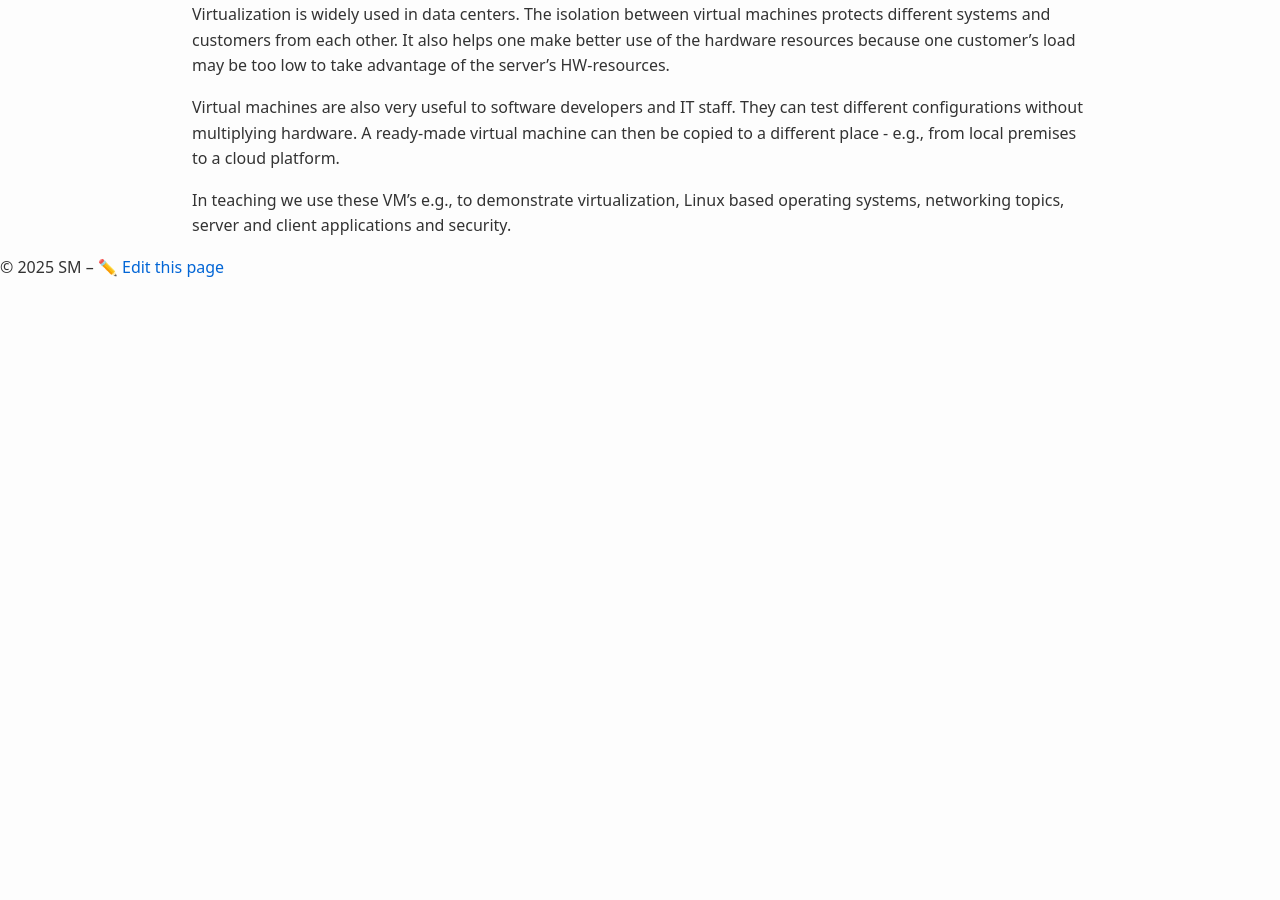
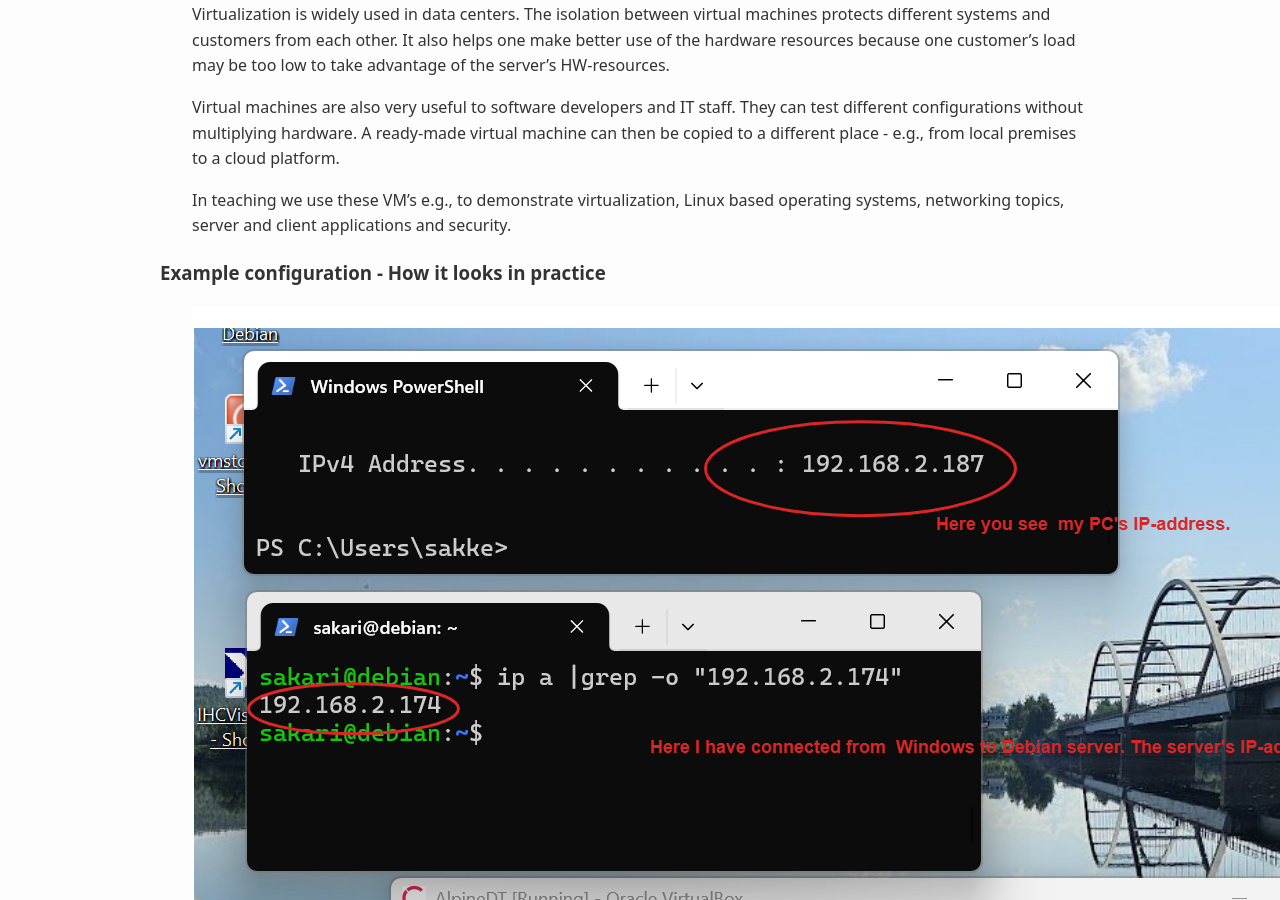
Before and after one commit to averkoc/lx, a Jekyll site: the page built from docs/virtualization.md, in a window 1280 px wide and 900 px high, scrolled down 318 px. Built offline with Jekyll 4.4.1, drawn with Linux system fonts in a browser that asks for light colours; before the commit the page ends 900 px from its top, so only the background shows below that.

Commit message:
Update virtualization.md

```diff
--- a/docs/virtualization.md
+++ b/docs/virtualization.md
@@ -15,3 +15,7 @@
 Virtual machines are also very useful to software developers and IT staff. They can test different configurations without multiplying hardware. A ready-made virtual machine can then be copied to a different place - e.g., from local premises to a cloud platform.
 
 In teaching we use these VM's e.g., to demonstrate virtualization, Linux based operating systems, networking topics, server and client applications and security.
+
+### Example configuration - How it looks in practice
+
+![Example](../images/ws1ips.png)
```
